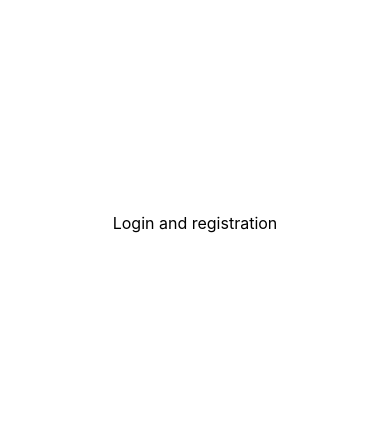
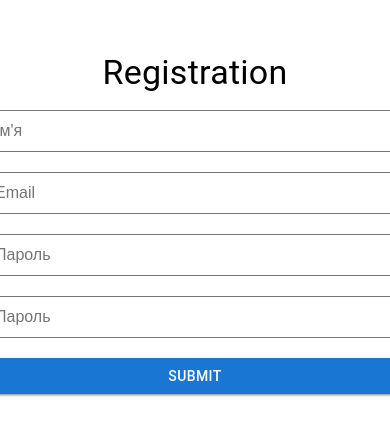
Before and after one commit to Myrhoiazov/users-firebase, a React (Create React App) app: page /users-firebase/login in a window 390 px wide. Shown: the part 199-634 px from the top of the page. Built offline with nearby package versions, Linux system fonts and the light colour scheme.

Commit message:
add registartion form

```diff
--- a/package.json
+++ b/package.json
@@ -13,14 +13,17 @@
     "@testing-library/user-event": "^13.5.0",
     "dotenv": "^16.0.3",
     "firebase": "^9.15.0",
+    "formik": "^2.2.9",
     "joi": "^17.7.0",
     "react": "^18.2.0",
+    "react-confetti": "^6.1.0",
     "react-dom": "^18.2.0",
     "react-responsive": "^9.0.2",
     "react-router-dom": "^6.6.1",
     "react-scripts": "5.0.1",
     "react-toastify": "^9.1.1",
     "sass": "^1.57.1",
+    "styled-components": "^5.3.6",
     "yup": "^0.32.11"
   },
   "scripts": {
--- a/src/components/FormUser/FormUser.jsx
+++ b/src/components/FormUser/FormUser.jsx
@@ -12,7 +12,7 @@ import {
 import { collection, addDoc } from 'firebase/firestore';
 import { ref, uploadBytesResumable, getDownloadURL } from 'firebase/storage';
 import { toast } from 'react-toastify';
-import { db, storage } from '../../firebaseConfigm';
+import { db, storage } from '../../firebaseConfig';
 import schema from 'utils/validationUser';
 import s from './FormUser.module.scss';
 
@@ -137,7 +137,6 @@ const FormPage = ({ onClose }) => {
         justifyContent: 'center',
         flexDirection: 'column',
         height: '100vh',
-        paddingTop: '50px',
       }}
     >
       <Typography
@@ -147,6 +146,7 @@ const FormPage = ({ onClose }) => {
           p: 1,
           pl: 3,
           pr: 3,
+          mb: 2,
           color: 'white',
         }}
       >
--- a/src/components/FormUser/FormUser.module.scss
+++ b/src/components/FormUser/FormUser.module.scss
@@ -1,9 +1,9 @@
 .form {
   box-sizing: border-box;
-  max-width: 550px;
+  max-width: 500px;
   width: 100%;
   margin: 0 auto;
-  padding: 30px 50px;
+  padding: 10px;
 }
 
 .error {
--- a/src/components/Modal/Modal.module.scss
+++ b/src/components/Modal/Modal.module.scss
@@ -1,5 +1,8 @@
 .overlay {
   position: fixed;
+  display: flex;
+  align-items: center;
+  justify-content: center;
   z-index: 9999;
   left: 0;
   top: 0;
@@ -12,23 +15,16 @@
 }
 
 .modal {
-  position: absolute;
   display: flex;
   align-items: center;
   justify-content: center;
-  overflow: hidden;
 
-  top: 50%;
-  left: 50%;
-  transform: translate(-50%, -50%);
-  max-height: 90%;
-  height: 100%;
-  max-width: 60%;
-  width: 80vw;
+  padding: 10px;
+  min-width: 40%;
+  max-height: 80%;
+
 
   background-color: white;
-  color: var(--text-color);
-
   border-radius: 5px;
   box-shadow: rgba(0, 0, 0, 0.35) 0px 5px 15px;
 }
--- /dev/null
+++ b/src/components/MyTooltip/index.js
@@ -0,0 +1 @@
+export { default } from './MyTooltip';
--- a/src/firebaseConfigm.js
+++ b/src/firebaseConfig.js
@@ -22,6 +22,6 @@ const firebaseConfig = {
   appId: REACT_APP_APP_ID,
 };
 
-const app = initializeApp(firebaseConfig);
+export const app = initializeApp(firebaseConfig);
 export const db = getFirestore(app);
 export const storage = getStorage(app);
--- a/src/pages/AuthPage/AuthPage.jsx
+++ b/src/pages/AuthPage/AuthPage.jsx
@@ -1,18 +1,124 @@
+import React, { useState } from 'react';
+import * as Yup from 'yup';
+import { Formik, Form, Field } from 'formik';
 import { Container } from '@mui/system';
-import React from 'react';
-// import s from './AuthPage.module.scss';
+import { Box, Button, Typography } from '@mui/material';
+import styled from 'styled-components';
+import { createUserWithEmailAndPassword, getAuth } from 'firebase/auth';
+import { app } from 'firebaseConfig';
+
+const SignupSchema = Yup.object().shape({
+  name: Yup.string()
+    .min(2, 'Too Short!')
+    .max(50, 'Too Long!')
+    .required('Please enter your full name'),
+  email: Yup.string()
+    .email('Invalid email')
+    .required('Please enter your email'),
+  password: Yup.string().required().min(6, 'Please enter your password'),
+  confirmPassword: Yup.string().oneOf(
+    [Yup.ref('password'), null],
+    'Passwords must match'
+  ),
+});
+
+const Input = styled(Field)`
+  font-size: 16px;
+  display: block;
+  width: 400px;
+  padding: 10px 10px;
+  margin-bottom: 5px;
+`;
+
+const MyError = styled.div`
+  color: red;
+  font-size: 14px;
+`;
+
+const initialValues = {
+  name: '',
+  email: '',
+  password: '',
+  confirmPassword: '',
+};
 
 const AuthPage = () => {
+  const [user, setUser] = useState(null);
+  const auth = getAuth(app);
+
+  const handleSubmitForm = async (values, { resetForm }) => {
+    try {
+      const response = await createUserWithEmailAndPassword(
+        auth,
+        values.email,
+        values.password
+      );
+      setUser(response.user);
+      resetForm();
+    } catch (error) {
+      console.log(error);
+    }
+  };
+
   return (
     <Container
       sx={{
         display: 'flex',
+        flexDirection: 'column',
         alignItems: 'center',
         justifyContent: 'center',
         height: '100vh',
+        width: '100vw',
       }}
     >
-      <div>Login and registration</div>
+      <Typography sx={{ mb: 2 }} variant="h4">
+        Registration
+      </Typography>
+      <Formik
+        initialValues={initialValues}
+        validationSchema={SignupSchema}
+        onSubmit={handleSubmitForm}
+      >
+        {({ errors, touched }) => (
+          <Form autoComplete="off">
+            <Box sx={{ marginBottom: '20px' }}>
+              <Input type="name" name="name" placeholder="Ім'я" />
+              {errors.name && touched.name ? (
+                <MyError>{errors.name}</MyError>
+              ) : null}
+            </Box>
+
+            <Box sx={{ marginBottom: '20px' }}>
+              <Input type="email" name="email" placeholder="Email" />
+              {errors.email && touched.email ? (
+                <MyError>{errors.email}</MyError>
+              ) : null}
+            </Box>
+
+            <Box sx={{ marginBottom: '20px' }}>
+              <Input type="password" name="password" placeholder="Пароль" />
+              {errors.password && touched.password ? (
+                <MyError>{errors.password}</MyError>
+              ) : null}
+            </Box>
+
+            <Box sx={{ marginBottom: '20px' }}>
+              <Input
+                type="password"
+                name="confirmPassword"
+                placeholder="Пароль"
+              />
+              {errors.confirmPassword && touched.confirmPassword ? (
+                <MyError>{errors.confirmPassword}</MyError>
+              ) : null}
+            </Box>
+
+            <Button type="submit" fullWidth variant="contained">
+              Submit
+            </Button>
+          </Form>
+        )}
+      </Formik>
     </Container>
   );
 };
--- a/src/pages/FormPage/FormPage.jsx
+++ b/src/pages/FormPage/FormPage.jsx
@@ -3,7 +3,7 @@ import FormUser from 'components/FormUser';
 
 const FormPage = () => {
   return (
-    <Box>
+    <Box sx={{ paddingTop: '50px' }}>
       <FormUser />
     </Box>
   );
--- a/src/pages/UsersPage/UsersPage.jsx
+++ b/src/pages/UsersPage/UsersPage.jsx
@@ -1,8 +1,7 @@
 import { Backdrop, Box, CircularProgress, Typography } from '@mui/material';
-
 import { useCallback, useEffect, useState } from 'react';
 import { collection, getDocs } from 'firebase/firestore';
-import { db } from '../../firebaseConfigm';
+import { db } from '../../firebaseConfig';
 import { Container } from '@mui/system';
 import { toast } from 'react-toastify';
 import ButtonAddUser from 'components/ButtonAddUser/ButtonAddUser';
```
Also changed, not shown: src/components/Confetti/Confetti.jsx (added, +86 -0 lines), src/components/MyTooltip/MyTooltip.jsx (added, +12 -0 lines), src/components/Confetti/index.js (added), 1 other file (tests, documents, lock files or other folders).
